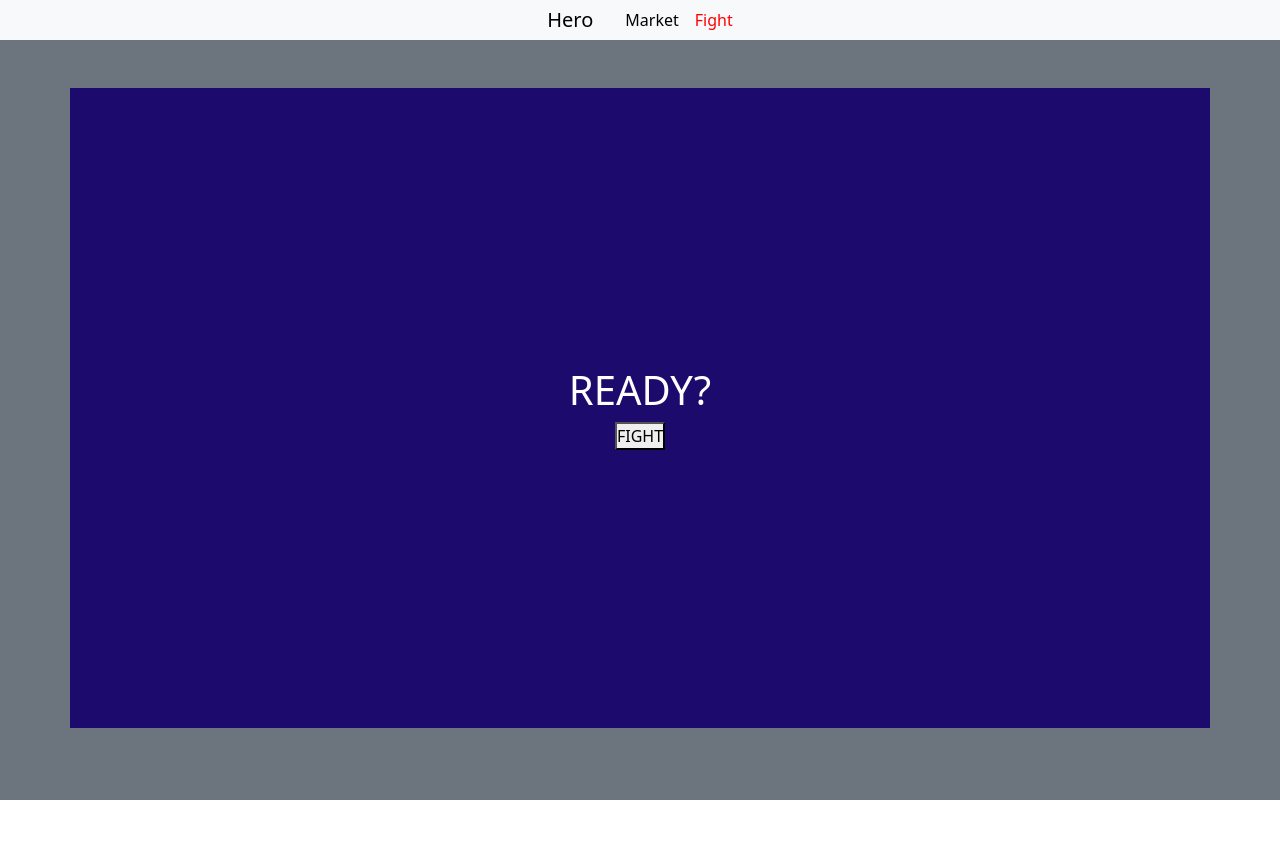
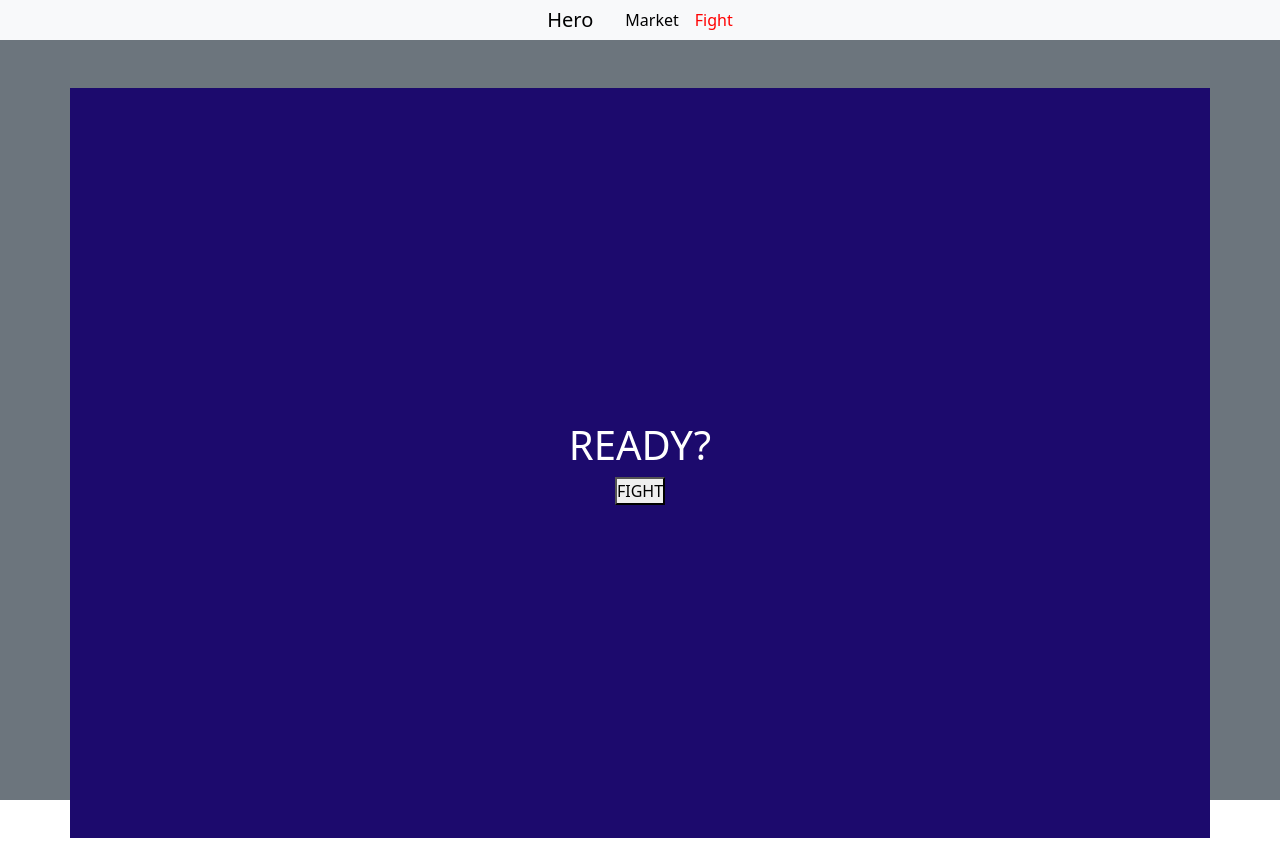
Before and after one commit to Davide-Scarsi/ReactPages, a React (Create React App) app: page /fight in a window 1280 px wide. Before the commit the page ends 800 px from the top, so only its background shows below. Built offline with nearby package versions, Linux system fonts and the light colour scheme.

Commit message:
added notifications and bear mob

```diff
--- a/src/App.js
+++ b/src/App.js
@@ -80,7 +80,7 @@ function App() {
 
           </LaterContext.Provider>
 
-            <button type="button" onClick={()=>setInventory(JSON.parse(DrinkPotion(inventory)))} >BEVI POZIONE</button>
+            <button type="button" onClick={()=>setInventory(JSON.parse(DrinkPotion(inventory)))} >DRINK POTION</button>
             {/* <button type="button" onClick={()=>setInventory(JSON.parse(addPotion(inventory)))} >AGGIUNGI</button> */}
             {/* <button type="button" onClick={()=>setInventory(JSON.parse(resetInventory(defaultInventory)))} >RESET</button> */}
 
--- a/src/components/hero/hero-card.js
+++ b/src/components/hero/hero-card.js
@@ -51,10 +51,10 @@ export default function HeroCard () {
                         </div>
 
                     </div>
-                    <p className="card-text">ATTACCO: {Later.attack}</p>
-                    <p className="card-text">DIFESA: {Later.defence}</p>
+                    <p className="card-text">ATTACK: {Later.attack}</p>
+                    <p className="card-text">DEFENCE: {Later.defence}</p>
                     <div className='d-flex'>
-                    <p>POZIONI: {inventory.potions}</p>
+                    <p>POTIONS: {inventory.potions}</p>
                     {updatedPotionImg}
 
 
--- a/src/components/monster/monster-card.js
+++ b/src/components/monster/monster-card.js
@@ -50,8 +50,8 @@ export default function MonsterCard () {
                         </div>
 
                     </div>
-                    <p className="card-text">ATTACCO: {monsterFromList.attack}</p>
-                    <p className="card-text">DIFESA: {monsterFromList.defence}</p>
+                    <p className="card-text">ATTACK: {monsterFromList.attack}</p>
+                    <p className="card-text">DEFENCE: {monsterFromList.defence}</p>
 
                 </div>
             </div>
--- a/src/components/monster/monsters-list.js
+++ b/src/components/monster/monsters-list.js
@@ -1,10 +1,11 @@
 import BoarImg from '../../images/boar.png'
 import WolfImg from '../../images/wolf.png'
+import BearImg from '../../images/bear.png'
 
 
 let boar
 let wolf
-
+let bear
 
 export const monstersList = [
     boar = {
@@ -15,7 +16,8 @@ export const monstersList = [
         currentHp: 100,
         mobImg: BoarImg,
         attack: 30,
-        defence: 0
+        defence: 0,
+        hitChance: 100
     },
 
     wolf = {
@@ -26,6 +28,19 @@ export const monstersList = [
         currentHp: 100,
         mobImg: WolfImg,
         attack: 60,
-        defence: 0
+        defence: 0,
+        hitChance: 100
+    },
+
+    bear = {
+        id: 3,
+        name: "Bear",
+        maxHp: 300,
+        hpMultiplayer: 3,
+        currentHp: 100,
+        mobImg: BearImg,
+        attack: 100,
+        defence: 0,
+        hitChance: 40
     }
 ]
--- a/src/pages/fight.css
+++ b/src/pages/fight.css
@@ -27,3 +27,26 @@
     top: 50px;
     width: 100px;
 }
+
+.notifications-container{
+    width: 100vw;
+    height: 10vh;
+    background-color: black;
+    display: flex;
+    justify-content: center;
+    align-items: center;
+}
+
+.fightSequence-button-container{
+    display: flex;
+    justify-content: center;
+    margin: 10px 0;
+}
+.fightSequence-button{
+    width: 100px;
+}
+
+
+.notifications-container p{
+    font-size: 30px;
+}
--- a/src/pages/fight.js
+++ b/src/pages/fight.js
@@ -12,8 +12,6 @@ import { heroesList } from '../components/hero/heroes-list';
 import ripImg from '../images/rip.png';
 import { createContext } from 'react';
 import { Link } from "react-router-dom";
-
-
 
 
 
@@ -34,7 +32,7 @@ export const mobImgContext = createContext(null);
 
 
 
-const defaultMobStats = { mobCurrentHp: 100, p: "", p2:"" }
+const defaultMobStats = { mobCurrentHp: 100 }
 const defaultInventory = { gold: 10, potions: 3, currentHp: 100, }
 
 
@@ -45,15 +43,13 @@ export default function Fight() {
 
   function startFight() {
 
-    setMobStats({ mobCurrentHp: 100, p: "", p2:"" })
+    setMobStats({ mobCurrentHp: 100 })
 
     let randomNumber = Math.floor(Math.random() * (Object.keys(monstersList).length))
 
 
-
-
-    setfightStatus({display : `none`})
-    setselector(monstersList[randomNumber])
+    setfightStatus({ display: `none` })
+    setSelector(monstersList[randomNumber])
 
   }
 
@@ -63,9 +59,9 @@ export default function Fight() {
   // LOCAL STORAGE
   const [mobStats, setMobStats] = useState(defaultMobStats);
   const [inventory, setInventory] = useState(defaultInventory);
-  const [fightStatus, setfightStatus] = useState({display : ``});
-  const [selector, setselector] = useState(monstersList[0]);
-
+  const [fightStatus, setfightStatus] = useState({ display: `` });
+  const [selector, setSelector] = useState(monstersList[0]);
+  const [notification, setNotification] = useState("...");
 
 
 
@@ -78,7 +74,7 @@ export default function Fight() {
     const data3 = window.localStorage.getItem('FIGHTSTATUS')
     if (data3 !== null) { setfightStatus(JSON.parse(data3)) }
     const data4 = window.localStorage.getItem('SELECTOR')
-    if (data4 !== null) { setselector(JSON.parse(data4)) }
+    if (data4 !== null) { setSelector(JSON.parse(data4)) }
   }, [])
 
   // Questa funzione è alle dipendenze di "inventory" e parte ogni volta che inventory cambia
@@ -98,14 +94,19 @@ export default function Fight() {
     window.localStorage.setItem('SELECTOR', JSON.stringify(selector))
   }, [selector])
 
+  useEffect(() => {
+    setNotification(notification)
+  }, [notification])
+
 
   // GET ELEMENT BY ID
   const lock = document.getElementById(`lock`)
   const deathScreen = document.getElementById(`deathScreen`)
 
 
-  // Funzione che gestisce il combattimento
-  function fight() {
+
+  // Funzione che gestisce il combattimento ----------------------------------------------------------------------------------------------
+  function fightSequence() {
 
 
     // Fa apparire uno schermo invisibie che ricopre la pagina
@@ -115,10 +116,9 @@ export default function Fight() {
     let inventoryUpdater
 
 
-
     mobStats.mobCurrentHp = Math.round(Math.max(mobStats.mobCurrentHp - (heroesList.Later.attack / selector.hpMultiplayer), 0))
 
-    mobStats.p = "Hai attaccato con successo!!"
+    setNotification("SUCCESSFUL HIT!!")
 
     mobStatsUpdater = { ...mobStats }
     setMobStats(mobStatsUpdater)
@@ -129,14 +129,21 @@ export default function Fight() {
 
 
       if (mobStats.mobCurrentHp !== 0) {
-        inventory.currentHp = Math.max(inventory.currentHp - (selector.attack / heroesList.Later.hpMultiplayer), 0)
 
-        inventoryUpdater = { ...inventory }
-        setInventory(inventoryUpdater)
+        if (Math.round(Math.random() * (100)) > selector.hitChance) { setNotification("Mob attack MISSED!!") } else {
 
-        mobStats.p = "Hai subito un attacco!!"
-        mobStatsUpdater = { ...mobStats }
-        setMobStats(mobStatsUpdater)
+
+          inventory.currentHp = Math.max(inventory.currentHp - ((selector.attack - heroesList.Later.defence) / heroesList.Later.hpMultiplayer), 0)
+
+          inventoryUpdater = { ...inventory }
+          setInventory(inventoryUpdater)
+
+          setNotification("Mob attacked YOU!!")
+          mobStatsUpdater = { ...mobStats }
+          setMobStats(mobStatsUpdater)
+        }
+
+
       } else {
 
         inventory.gold += 5
@@ -144,8 +151,7 @@ export default function Fight() {
         inventoryUpdater = { ...inventory }
         setInventory(inventoryUpdater)
 
-        mobStats.p = "Nemico sconfitto!!"
-        mobStats.p2 = "+5 GOLD"
+        setNotification("Mob DEFETED!! + 5 gold")
 
         mobStatsUpdater = { ...mobStats }
         setMobStats(mobStatsUpdater)
@@ -154,8 +160,8 @@ export default function Fight() {
 
 
       setTimeout(() => {
-        mobStats.p = ""
-        mobStats.p2 = ""
+        setNotification("...")
+
         mobStatsUpdater = { ...mobStats }
         setMobStats(mobStatsUpdater)
 
@@ -178,24 +184,23 @@ export default function Fight() {
 
         setTimeout(() => {
 
-          if (mobStats.mobCurrentHp === 0)
-          {
+          if (mobStats.mobCurrentHp === 0) {
             setTimeout(() => {
               startFight()
               lock.style.display = `none`
-            }, 700);
+            }, 1000);
           } else {
             setTimeout(() => {
               lock.style.display = `none`
-            }, 700);
+            }, 1000);
           }
 
 
-        }, 1000);
+        }, 1500);
 
-      }, 1000);
+      }, 1500);
 
-    }, 1000);
+    }, 1500);
 
   }
 
@@ -238,15 +243,14 @@ export default function Fight() {
             </div>
 
             <div id="deathScreen" className='death-screen all-centered ' style={{ display: `none` }}>
-              <h1>SEI MORTO</h1>
-              <Link className="nav-link" onClick={() => removeDeathScrean()} to="/">RIPROVA</Link>
+              <h1>YOU DIED</h1>
+              <Link className="nav-link" onClick={() => removeDeathScrean()} to="/">RETRY</Link>
             </div>
 
 
             <div className='col-6 all-centered hero-container'>
               <div>
                 <HeroCardBehind inventory={inventory} />
-                <button onClick={() => fight()}> ATTACK</button>
                 {/* <button onClick={() => resetMobStats()}> RESET</button> */}
               </div>
             </div>
@@ -259,6 +263,10 @@ export default function Fight() {
                   </mobImgContext.Provider></mobStatsContext.Provider></monsterFromListContext.Provider>
             </div>
             {/* <button onClick={() => startFight()}>FIGHT</button> */}
+            <div className='fightSequence-button-container'>
+              <button className='fightSequence-button btn btn-outline-danger' onClick={() => fightSequence()}> ATTACK</button>
+            </div>
+            <div className='notifications-container '><p >{notification}</p></div>
           </div>
 
           <div className='row text-white'>
```
Also changed, not shown: src/images/bear.png (added).
